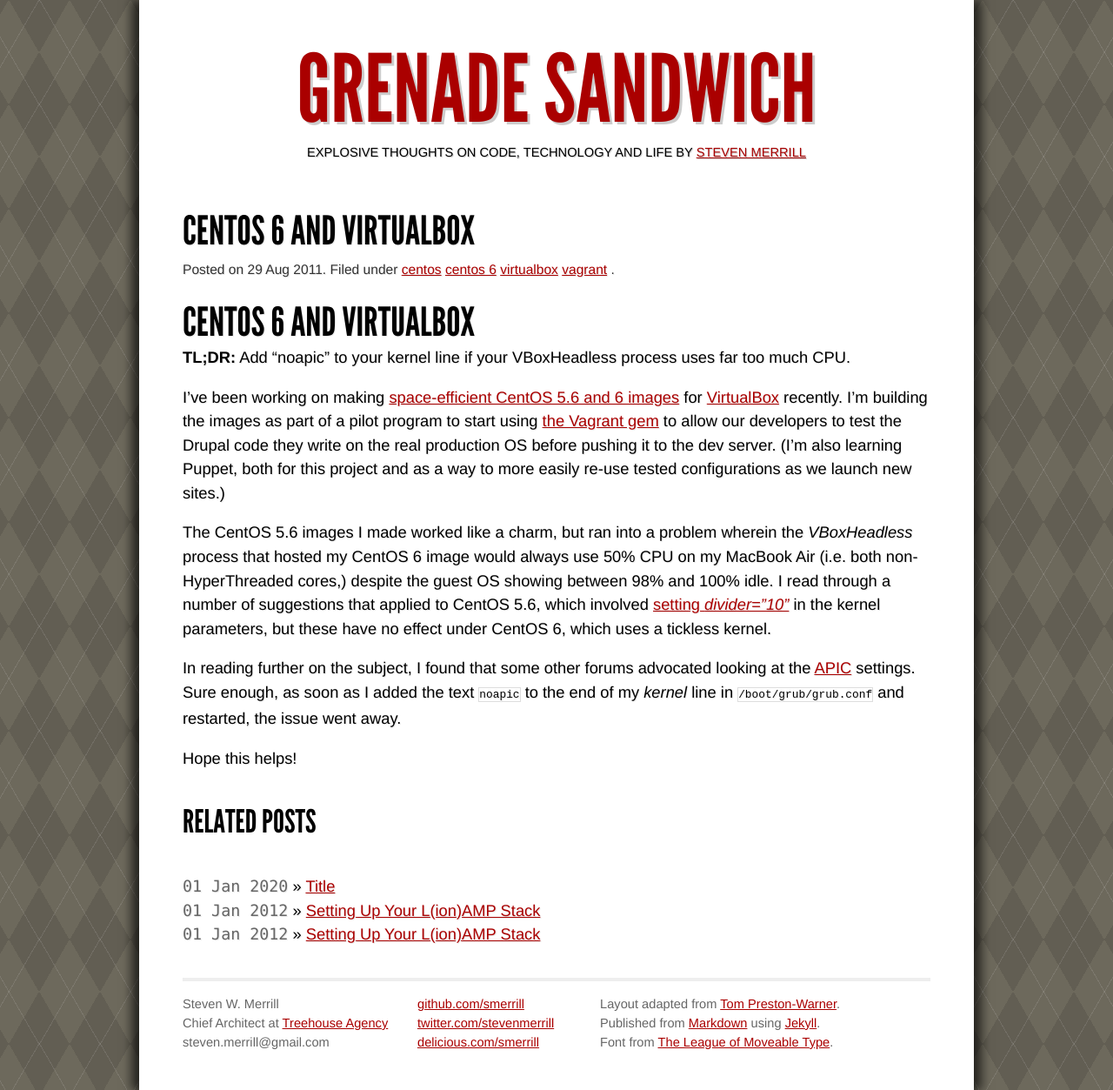
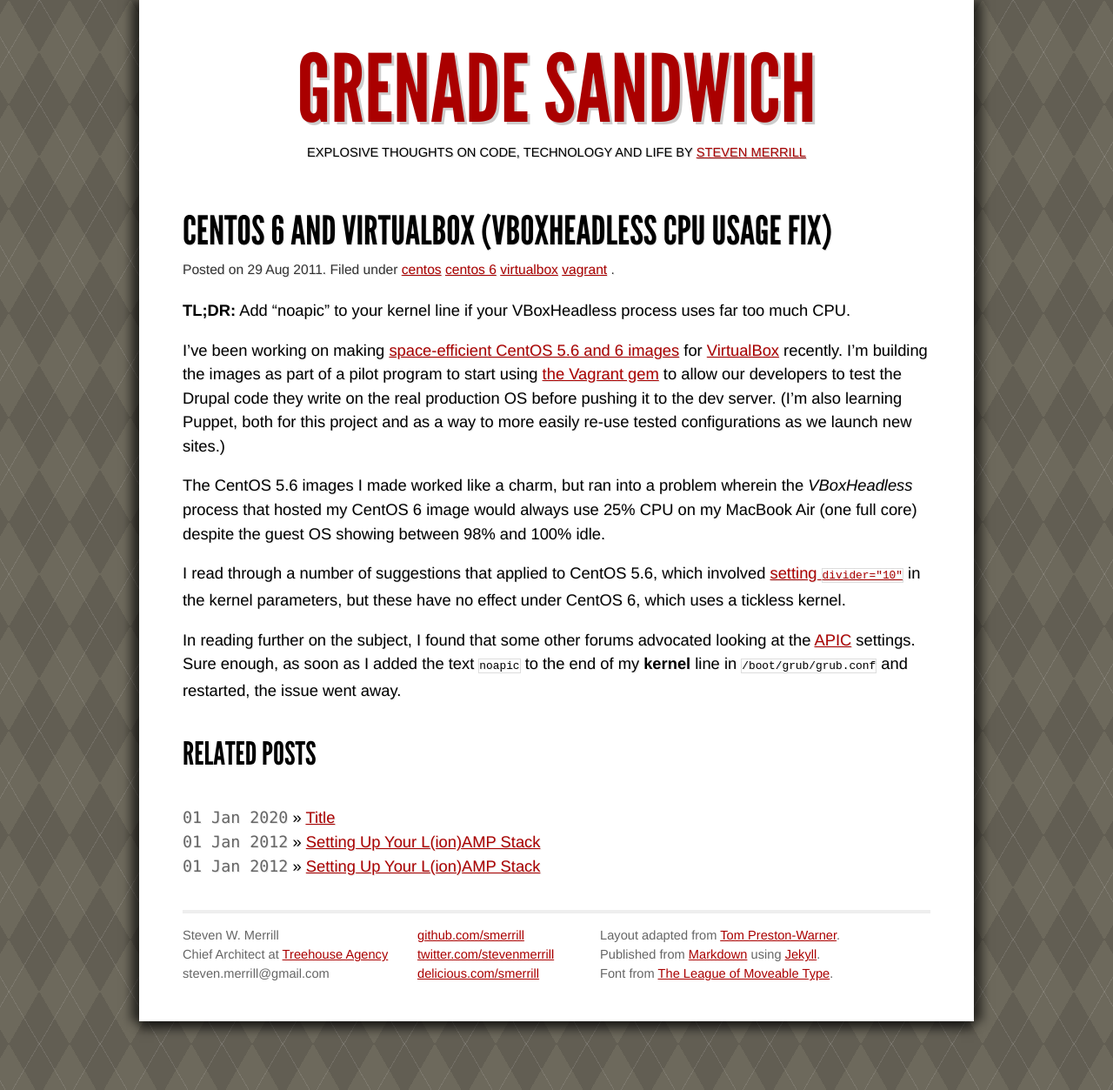
Before and after one commit to smerrill/grenadesandwich.com, a Jekyll site: the page built from _posts/2011-08-29-centos-6-and-virtualbox.md, in a window 1280 px wide. Shown: the whole page at 87% size. Built offline with Jekyll 4.4.1, drawn with Linux system fonts in a browser that asks for light colours; Markdown is read by kramdown in place of the engine named in the settings.

Commit message:
Fixing up the VirtualBox post to publish it.

````diff
--- a/_posts/2011-08-29-centos-6-and-virtualbox.md
+++ b/_posts/2011-08-29-centos-6-and-virtualbox.md
@@ -1,6 +1,6 @@
 ---
 layout: post
-title: CentOS 6 and VirtualBox
+title: CentOS 6 and VirtualBox (VBoxHeadless CPU Usage Fix)
 created: 1305935720
 categories:
 - centos
@@ -8,14 +8,14 @@
 - virtualbox
 - vagrant
 ---
-# CentOS 6 and VirtualBox
-
 **TL;DR:** Add "noapic" to your kernel line if your VBoxHeadless process uses far too much CPU.
 
 I've been working on making [space-efficient CentOS 5.6 and 6 images](https://github.com/smerrill/veewee-fun/) for [VirtualBox](http://www.virtualbox.org) recently. I'm building the images as part of a pilot program to start using [the Vagrant gem](http://vagrantup.com) to allow our developers to test the Drupal code they write on the real production OS before pushing it to the dev server. (I'm also learning Puppet, both for this project and as a way to more easily re-use tested configurations as we launch new sites.)
 
-The CentOS 5.6 images I made worked like a charm, but ran into a problem wherein the _VBoxHeadless_ process that hosted my CentOS 6 image would always use 50% CPU on my MacBook Air (i.e. both non-HyperThreaded cores,) despite the guest OS showing between 98% and 100% idle. I read through a number of suggestions that applied to CentOS 5.6, which involved [setting _divider="10"_](http://tiebing.blogspot.com/2011/08/virtualbox-vboxheadless-high-cpu-usage.html) in the kernel parameters, but these have no effect under CentOS 6, which uses a tickless kernel.
+The CentOS 5.6 images I made worked like a charm, but ran into a problem wherein the _VBoxHeadless_ process that hosted my CentOS 6 image would always use 25% CPU on my MacBook Air (one full core) despite the guest OS showing between 98% and 100% idle.
 
-In reading further on the subject, I found that some other forums advocated looking at the [APIC](http://www.wlug.org.nz/APIC) settings. Sure enough, as soon as I added the text ```noapic``` to the end of my *kernel* line in ```/boot/grub/grub.conf``` and restarted, the issue went away.
+<!-- break -->
 
-Hope this helps!
+I read through a number of suggestions that applied to CentOS 5.6, which involved [setting ```divider="10"```](http://tiebing.blogspot.com/2011/08/virtualbox-vboxheadless-high-cpu-usage.html) in the kernel parameters, but these have no effect under CentOS 6, which uses a tickless kernel.
+
+In reading further on the subject, I found that some other forums advocated looking at the [APIC](http://www.wlug.org.nz/APIC) settings. Sure enough, as soon as I added the text ```noapic``` to the end of my **kernel** line in ```/boot/grub/grub.conf``` and restarted, the issue went away.
````
